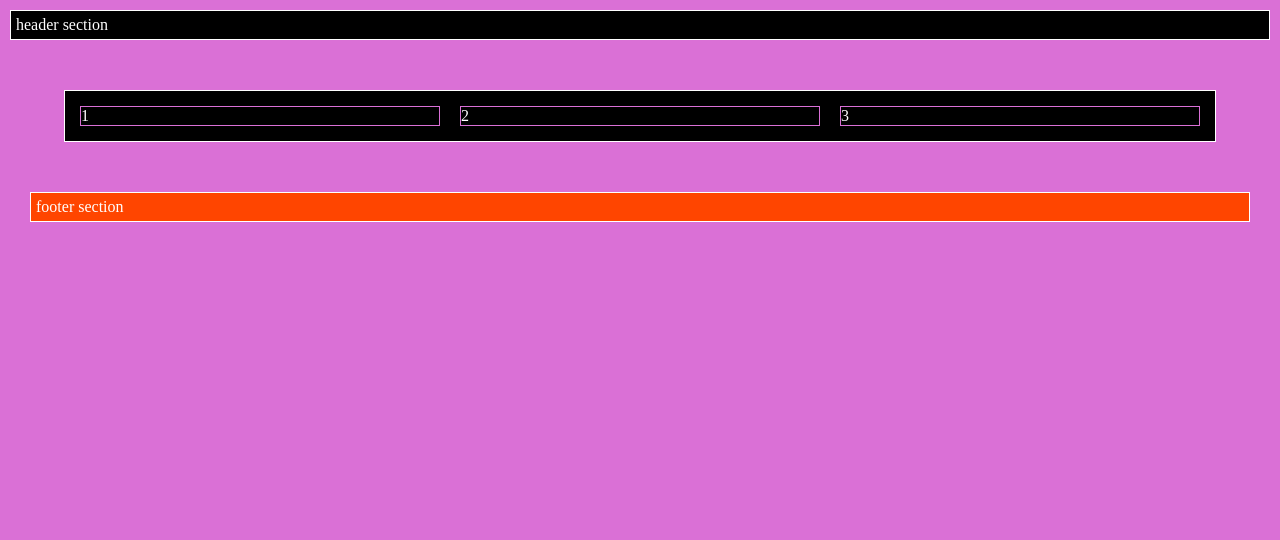
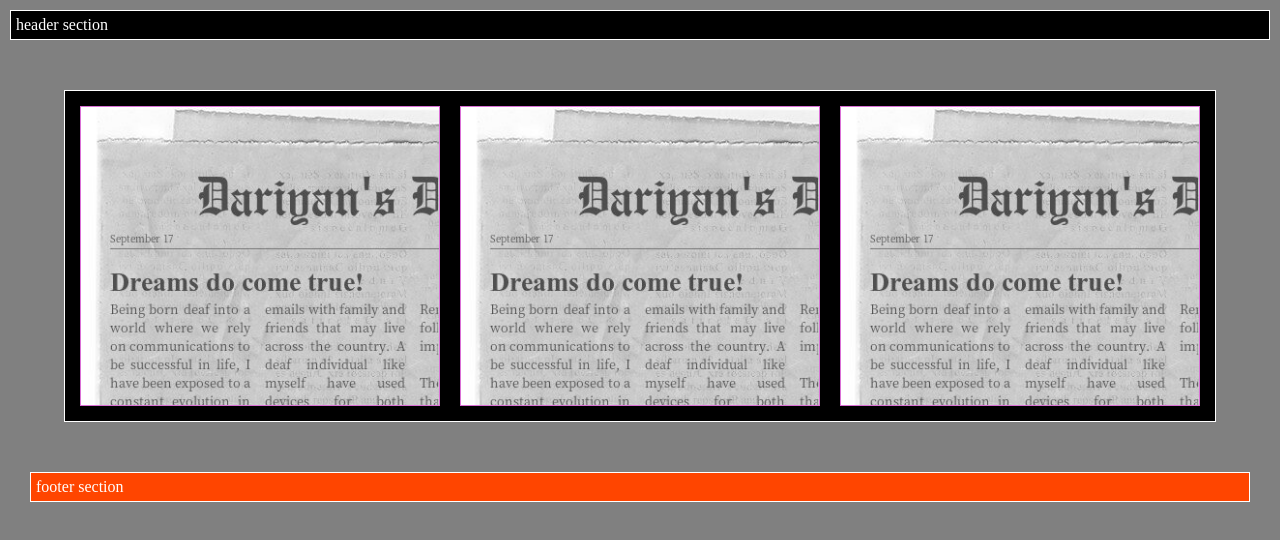
Before and after one commit to ms-dariyansim-xo/Dariyan-Portfolio, a plain HTML site: page index.html in a window 1280 px wide. Drawn offline with Linux system fonts and the light colour scheme.

Commit message:
newspaper theme inspired, testing layouts

```diff
--- a/css/layout.css
+++ b/css/layout.css
@@ -1,5 +1,4 @@
-body{
-    background-color: orchid;
+body{background-color: gray;
     color: white;
 }
 
@@ -26,6 +25,9 @@ body{
 }
 
 .column{
+    background-image: url(/images/newspaper.jpg);
+    background-size: cover;
+    height: 300px;
     border: 1px solid orchid;
     width: 80%;
     margin: 10px;
```
